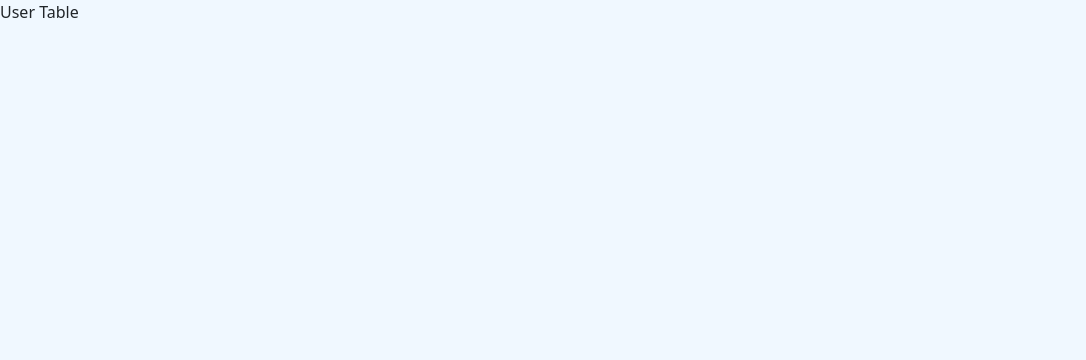
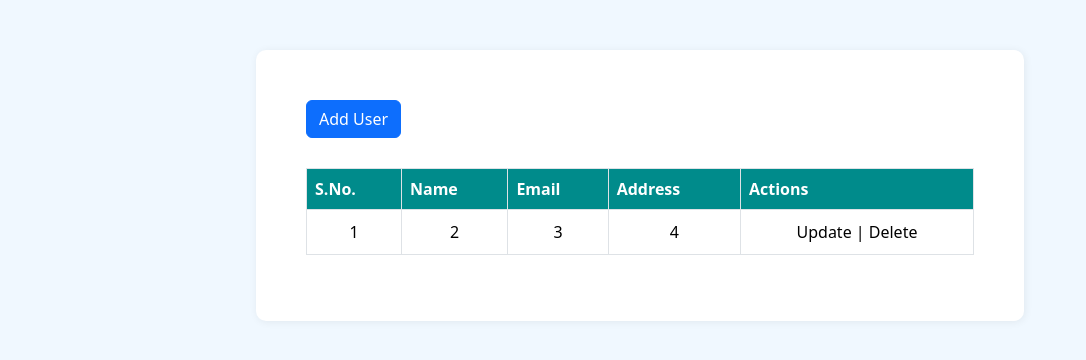
Before and after one commit to harrywardy-cmd/CRUD-App, a React (Create React App) app in the folder client/: page / in a window 1280 px wide. Shown: the top 360 px of the page, without its empty margins (0-1086 px from the left). Built offline with nearby package versions, Linux system fonts and the light colour scheme.

Commit message:
adding css to react front end

```diff
--- a/client/src/getUser/User.css
+++ b/client/src/getUser/User.css
@@ -0,0 +1,24 @@
+.userTable{
+    width: 60%;
+    margin: 50px auto;
+    background-color: white;
+    padding: 50px;
+    border-radius: 10px;
+    box-shadow: 1px 1px 8px rgba(0,0,0,0.065);
+}
+
+.userTable table{
+    width: 100%;
+    margin-top: 30px;
+}
+
+.userTable table thead th{
+    background-color: darkcyan;
+    color: white;
+}
+
+.userTable table tbody td{
+    padding: 10px;
+    text-align: center;
+    vertical-align: middle;
+}
--- a/client/src/getUser/User.jsx
+++ b/client/src/getUser/User.jsx
@@ -1,8 +1,30 @@
 import React from 'react'
-
+import "./User.css"
 const User = () => {
     return(
-        <div>User Table</div>
+        <div className="userTable">
+            <button type="button" class="btn btn-primary">Add User</button>
+        <table className="table table-bordered">
+                <thead>
+                <tr>
+                    <th scope="col">S.No.</th>
+                    <th scope="col">Name</th>
+                    <th scope="col">Email</th>
+                    <th scope="col">Address</th>
+                    <th scope="col">Actions</th>
+                </tr>
+                </thead>
+                <tbody>
+                    <tr>
+                        <td>1</td>
+                        <td>2</td>
+                        <td>3 </td>
+                        <td>4</td>
+                        <td>Update | Delete</td>
+                    </tr>
+                </tbody>
+            </table>
+        </div>
     )
 }
 
```
